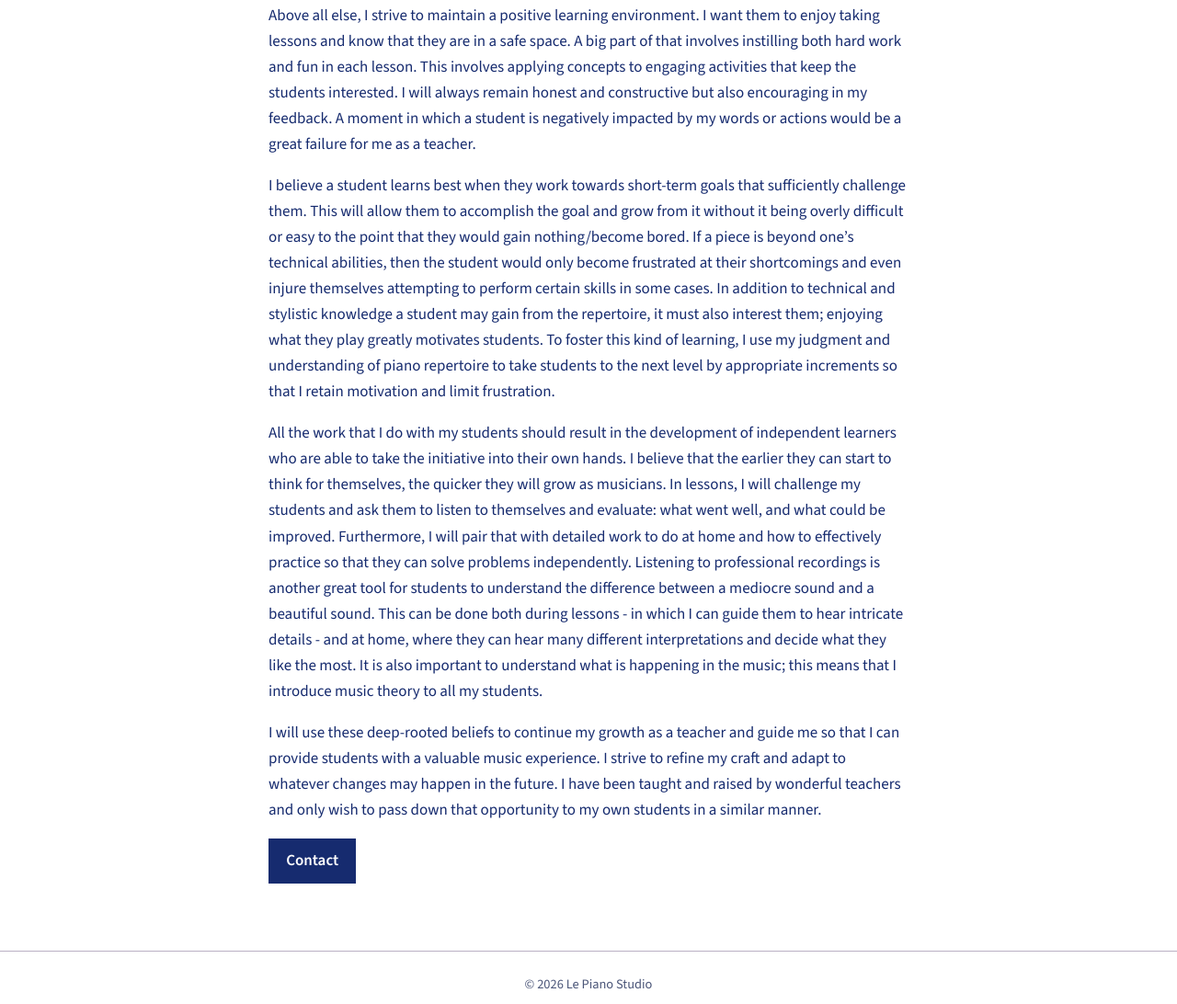
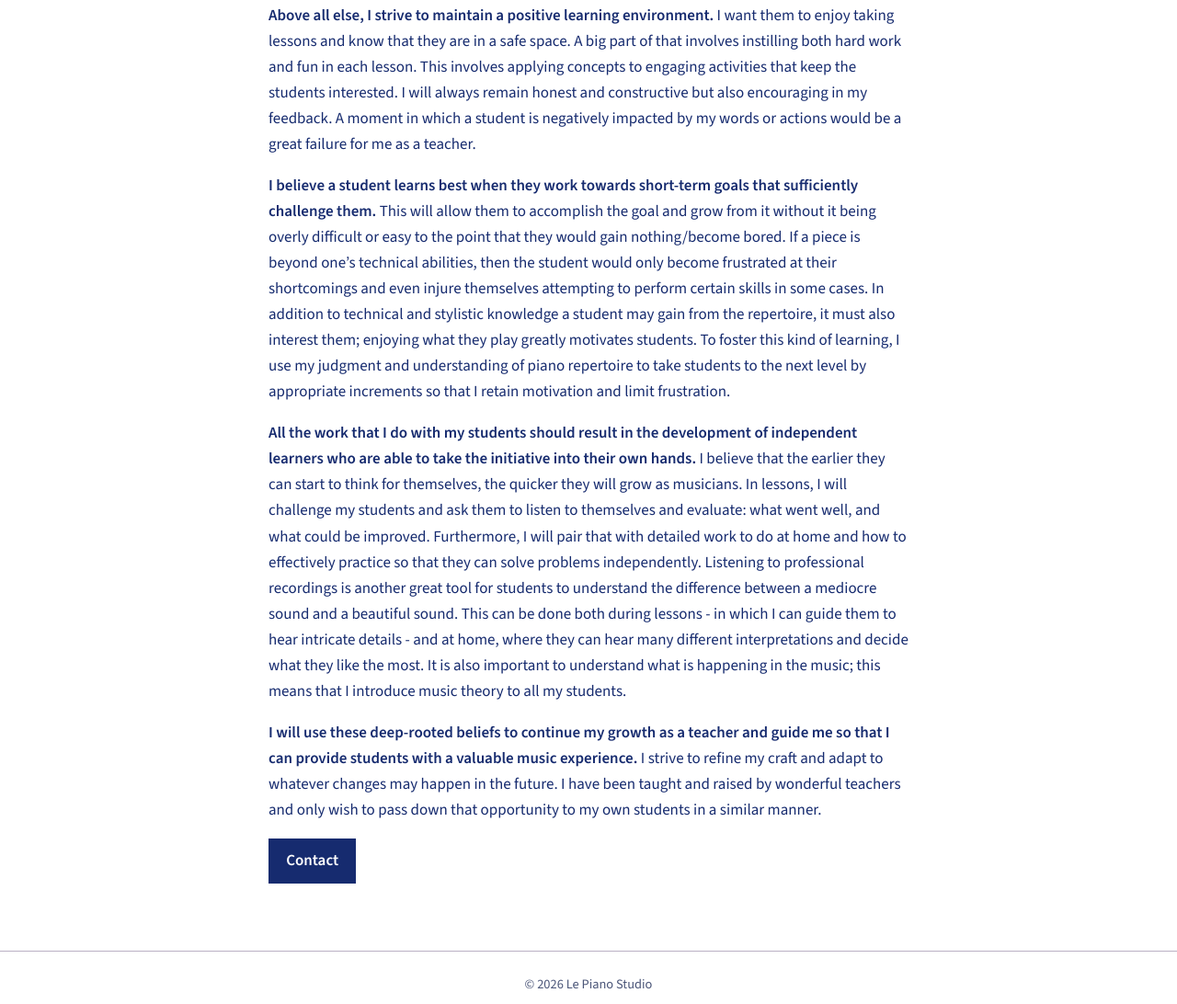
Before and after one commit to ptr300/lepianostudio, a plain HTML site: page philosophy.html in a window 1280 px wide. Shown: the part 441-1533 px from the top of the page at 92% size. Drawn offline with nearby package versions, Linux system fonts and the light colour scheme.

Commit message:
Update philosophy.html

```diff
--- a/philosophy.html
+++ b/philosophy.html
@@ -15,10 +15,10 @@
 <!-- EDIT: change the words between the tags. A new paragraph needs its own <p> ... </p> -->
 <h1>Teaching philosophy</h1>
 <p><strong>As a teacher, my priority for students is to develop a sense of expression and musicianship.</strong> That is, they connect with music in a more intimate manner and express that connection in their own playing. I want to share my own passion and cultivate a lifelong love of music within them. As a result of my instruction, students will not only be learning the piano and how to play notes but also how to make it beautiful and create their own voice from the instrument.</p>
-<p>Above all else, I strive to maintain a positive learning environment. I want them to enjoy taking lessons and know that they are in a safe space. A big part of that involves instilling both hard work and fun in each lesson. This involves applying concepts to engaging activities that keep the students interested. I will always remain honest and constructive but also encouraging in my feedback. A moment in which a student is negatively impacted by my words or actions would be a great failure for me as a teacher.</p>
-<p>I believe a student learns best when they work towards short-term goals that sufficiently challenge them. This will allow them to accomplish the goal and grow from it without it being overly difficult or easy to the point that they would gain nothing/become bored. If a piece is beyond one’s technical abilities, then the student would only become frustrated at their shortcomings and even injure themselves attempting to perform certain skills in some cases. In addition to technical and stylistic knowledge a student may gain from the repertoire, it must also interest them; enjoying what they play greatly motivates students. To foster this kind of learning, I use my judgment and understanding of piano repertoire to take students to the next level by appropriate increments so that I retain motivation and limit frustration.</p>
-<p>All the work that I do with my students should result in the development of independent learners who are able to take the initiative into their own hands. I believe that the earlier they can start to think for themselves, the quicker they will grow as musicians. In lessons, I will challenge my students and ask them to listen to themselves and evaluate: what went well, and what could be improved. Furthermore, I will pair that with detailed work to do at home and how to effectively practice so that they can solve problems independently. Listening to professional recordings is another great tool for students to understand the difference between a mediocre sound and a beautiful sound. This can be done both during lessons - in which I can guide them to hear intricate details - and at home, where they can hear many different interpretations and decide what they like the most. It is also important to understand what is happening in the music; this means that I introduce music theory to all my students.</p>
-<p>I will use these deep-rooted beliefs to continue my growth as a teacher and guide me so that I can provide students with a valuable music experience. I strive to refine my craft and adapt to whatever changes may happen in the future. I have been taught and raised by wonderful teachers and only wish to pass down that opportunity to my own students in a similar manner.</p>
+<p><strong>Above all else, I strive to maintain a positive learning environment.</strong> I want them to enjoy taking lessons and know that they are in a safe space. A big part of that involves instilling both hard work and fun in each lesson. This involves applying concepts to engaging activities that keep the students interested. I will always remain honest and constructive but also encouraging in my feedback. A moment in which a student is negatively impacted by my words or actions would be a great failure for me as a teacher.</p>
+<p><strong>I believe a student learns best when they work towards short-term goals that sufficiently challenge them.</strong> This will allow them to accomplish the goal and grow from it without it being overly difficult or easy to the point that they would gain nothing/become bored. If a piece is beyond one’s technical abilities, then the student would only become frustrated at their shortcomings and even injure themselves attempting to perform certain skills in some cases. In addition to technical and stylistic knowledge a student may gain from the repertoire, it must also interest them; enjoying what they play greatly motivates students. To foster this kind of learning, I use my judgment and understanding of piano repertoire to take students to the next level by appropriate increments so that I retain motivation and limit frustration.</p>
+<p><strong>All the work that I do with my students should result in the development of independent learners who are able to take the initiative into their own hands.</strong> I believe that the earlier they can start to think for themselves, the quicker they will grow as musicians. In lessons, I will challenge my students and ask them to listen to themselves and evaluate: what went well, and what could be improved. Furthermore, I will pair that with detailed work to do at home and how to effectively practice so that they can solve problems independently. Listening to professional recordings is another great tool for students to understand the difference between a mediocre sound and a beautiful sound. This can be done both during lessons - in which I can guide them to hear intricate details - and at home, where they can hear many different interpretations and decide what they like the most. It is also important to understand what is happening in the music; this means that I introduce music theory to all my students.</p>
+<p><strong>I will use these deep-rooted beliefs to continue my growth as a teacher and guide me so that I can provide students with a valuable music experience.</strong> I strive to refine my craft and adapt to whatever changes may happen in the future. I have been taught and raised by wonderful teachers and only wish to pass down that opportunity to my own students in a similar manner.</p>
 <p><a class="btn" href="contact.html">Contact</a></p>
 </div></main>
 <div id="site-footer"></div>
```
